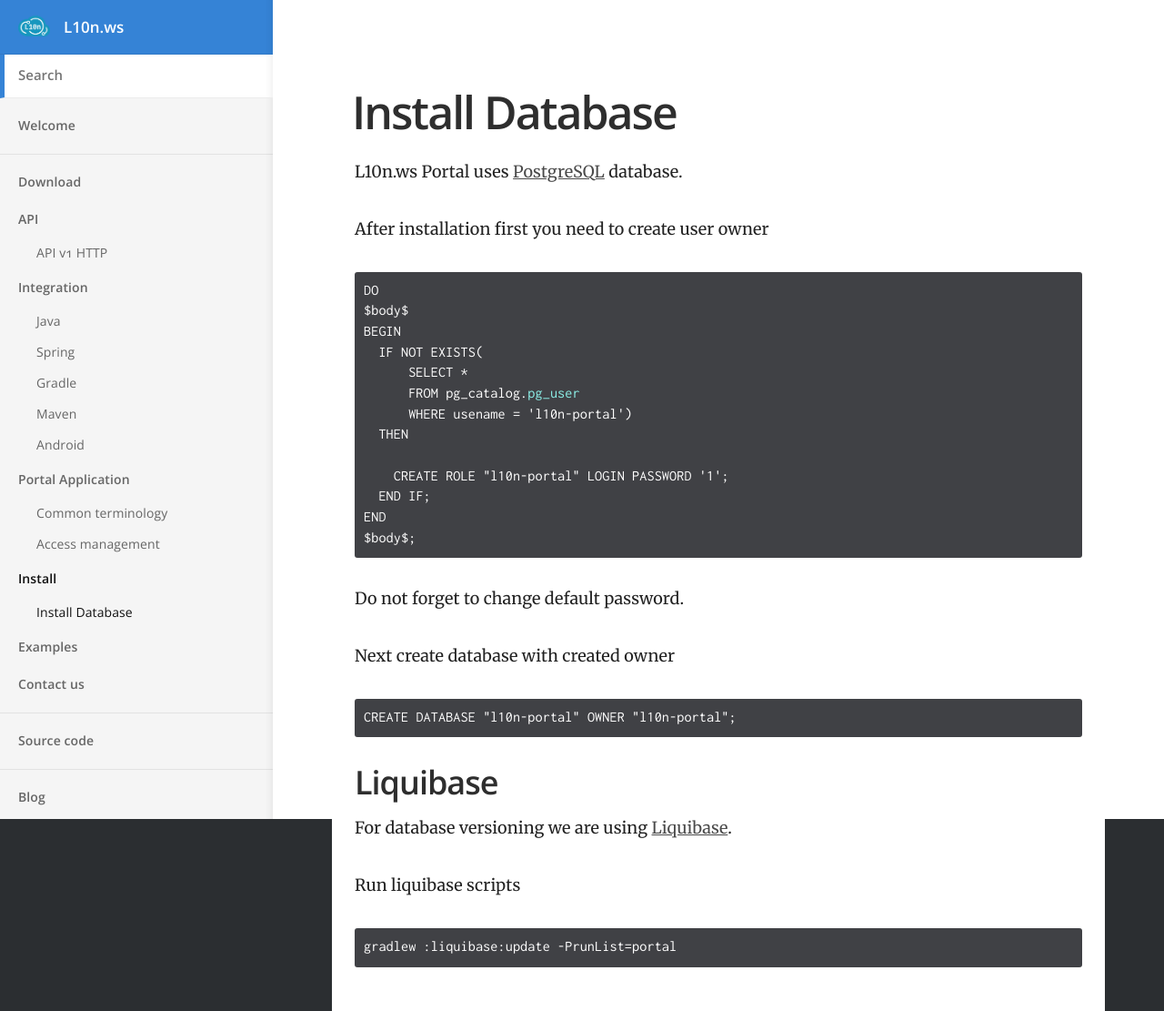
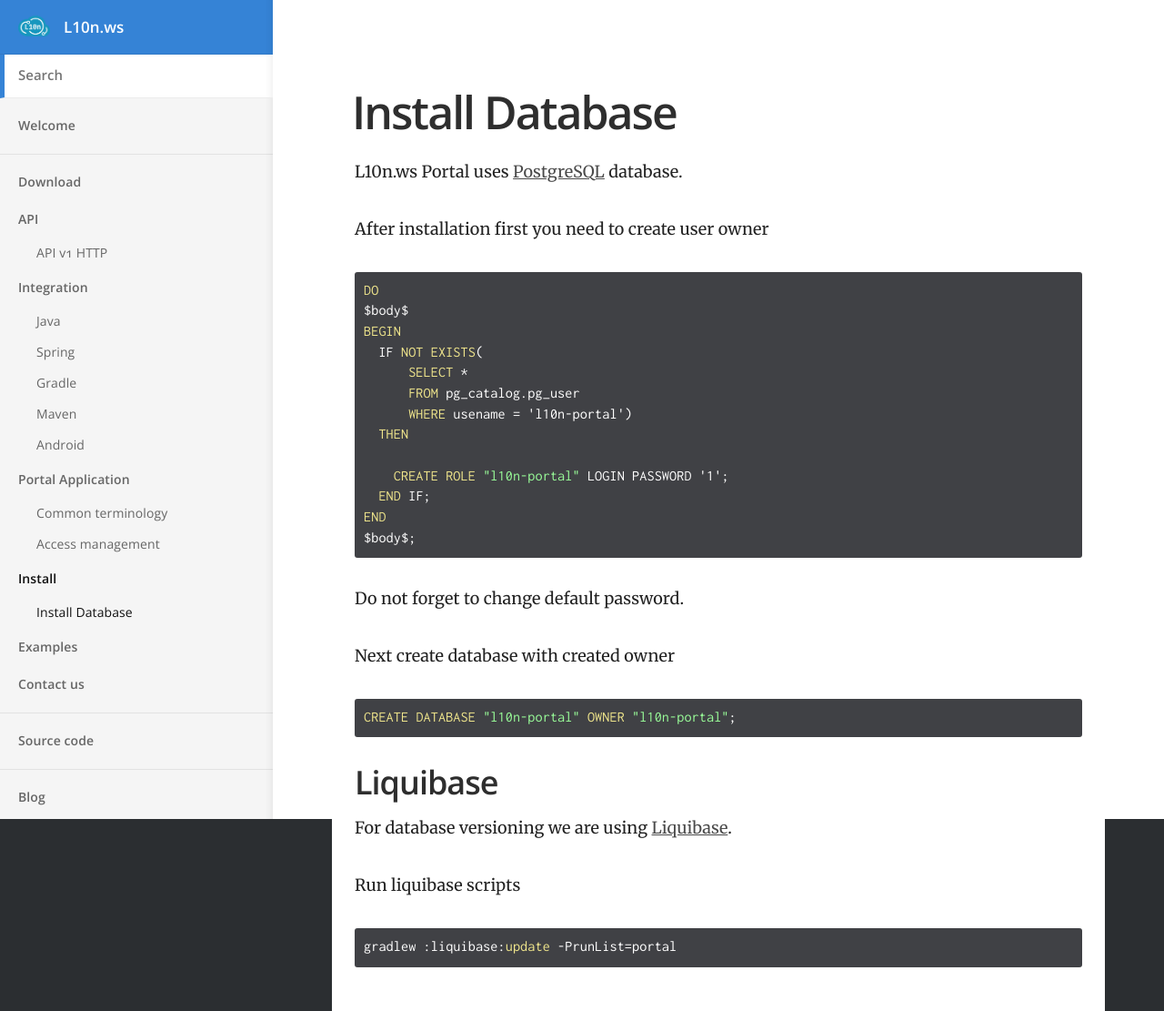
Before and after one commit to l10nws/docs, a Jekyll site: the page built from _docs/install/database.md, in a window 1280 px wide. Shown: the whole page at 91% size. Built offline with Jekyll 4.4.1, drawn with Linux system fonts in a browser that asks for light colours.

Commit message:
Add install database

````diff
--- a/_docs/install/database.md
+++ b/_docs/install/database.md
@@ -10,7 +10,7 @@ L10n.ws Portal uses [PostgreSQL](https://www.postgresql.org/) database.
 
 After installation first you need to create user owner
 
-```groovy
+```sql
 DO
 $body$
 BEGIN
@@ -29,7 +29,7 @@ Do not forget to change default password.
 
 Next create database with created owner
 
-```groovy
+```sql
 CREATE DATABASE "l10n-portal" OWNER "l10n-portal";
 ```
 
@@ -39,6 +39,6 @@ For database versioning we are using [Liquibase](http://www.liquibase.org/).
 
 Run liquibase scripts
 
- ```groovy
+ ```sql
 gradlew :liquibase:update -PrunList=portal
 ```
````
